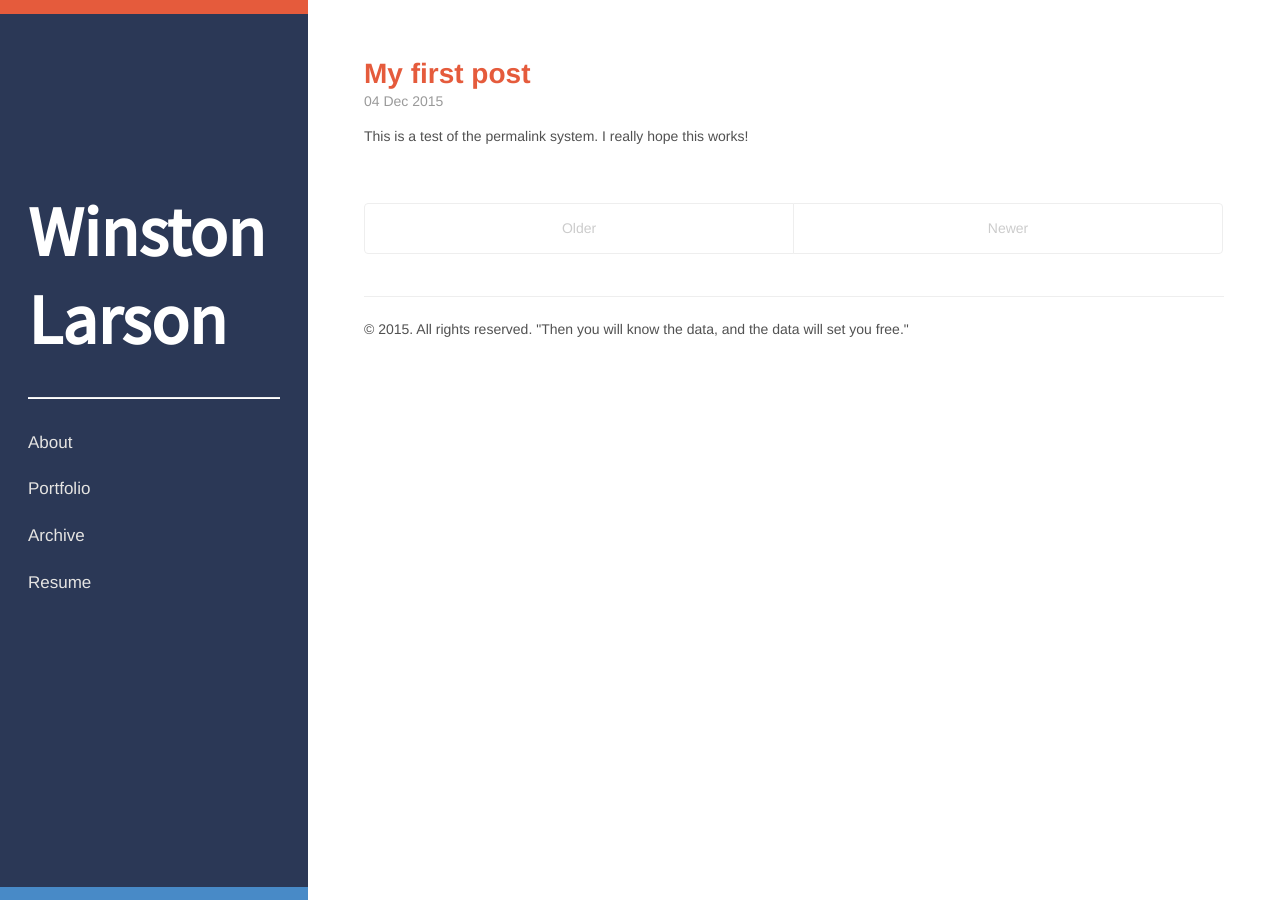
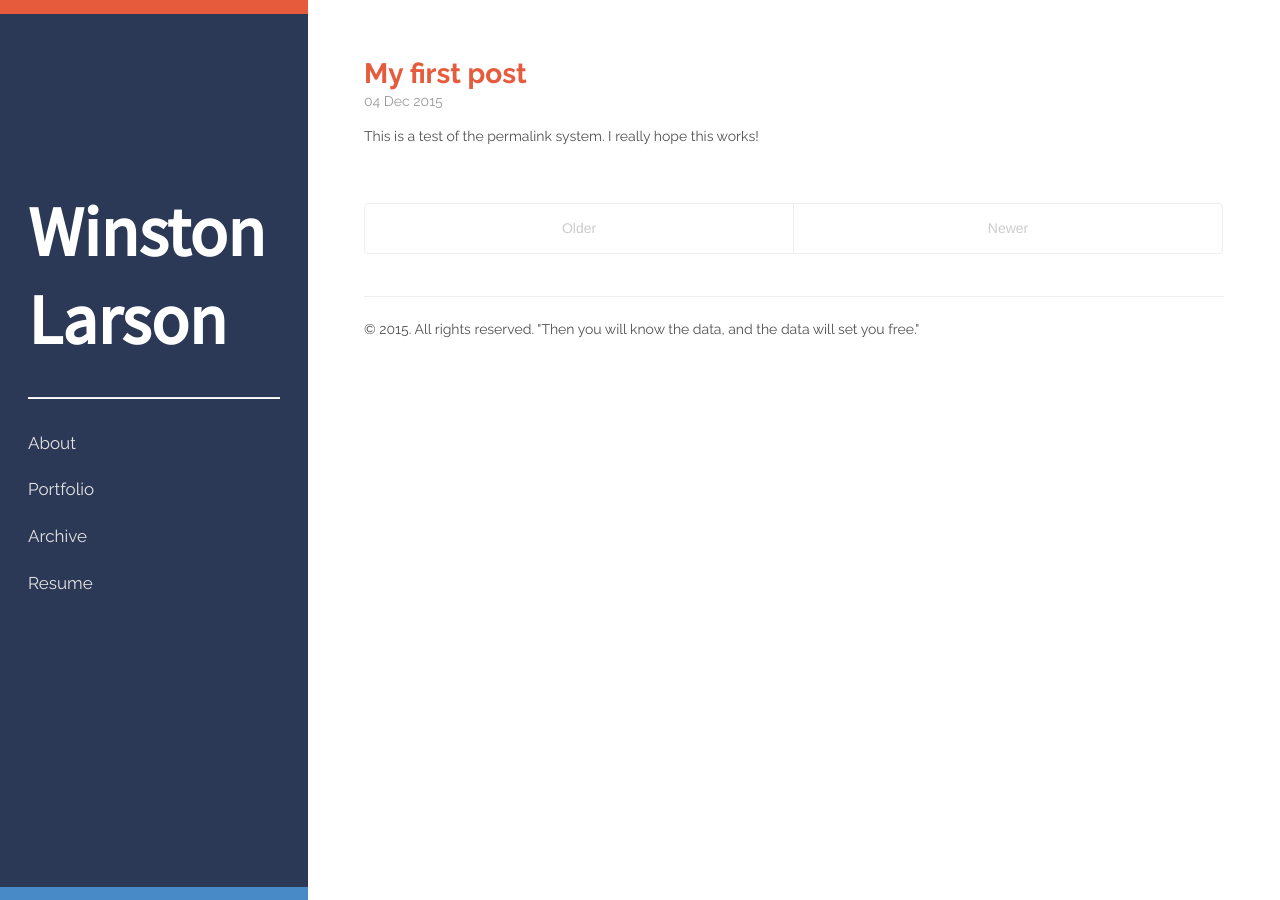
Before and after one commit to winstonlarson/old_website, a Jekyll site: the page built from index.html, in a window 1280 px wide. Built offline with Jekyll 4.4.1, drawn with Linux system fonts in a browser that asks for light colours; some web fonts are replaced; the list of posts is cut into pages by our own code.

Commit message:
fixed font

```diff
--- a/_includes/head.html
+++ b/_includes/head.html
@@ -22,7 +22,7 @@
   <link rel="stylesheet" type="text/css" href="//fonts.googleapis.com/css?family=Muli" />
   <link href='https://fonts.googleapis.com/css?family=Lato:400,700,400italic,700italic' rel='stylesheet' type='text/css'>
   <link href='https://fonts.googleapis.com/css?family=Source+Sans+Pro' rel='stylesheet' type='text/css'>
-  <link href='https://fonts.googleapis.com/css?family=Khula:400,700' rel='stylesheet' type='text/css'>
+  <link href='https://fonts.googleapis.com/css?family=Raleway:400,700' rel='stylesheet' type='text/css'>
   <!-- Icons -->
   <link rel="apple-touch-icon-precomposed" sizes="144x144" href="{{ site.baseurl }}public/apple-touch-icon-144-precomposed.png">
   <link rel="shortcut icon" href="{{ site.baseurl }}public/favicon.ico">
--- a/public/css/hyde.css
+++ b/public/css/hyde.css
@@ -32,7 +32,7 @@
  */
 
 html {
-  font-family: 'Khula', Helvetica, Arial, sans-serif;
+  font-family: 'Raleway', Helvetica, Arial, sans-serif;
 }
 @media (min-width: 48em) {
   html {
```
Also changed, not shown: 11 other files.
